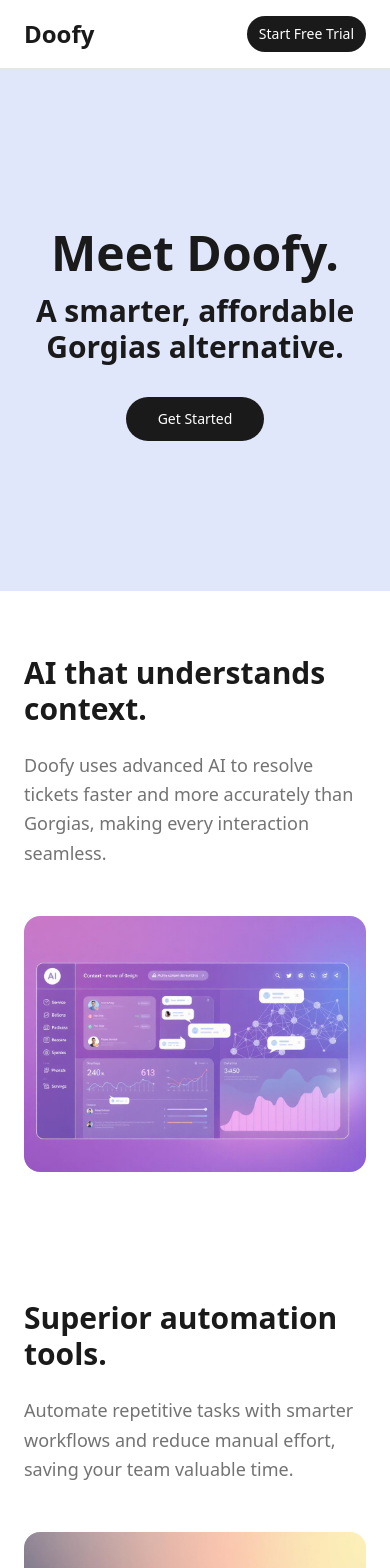
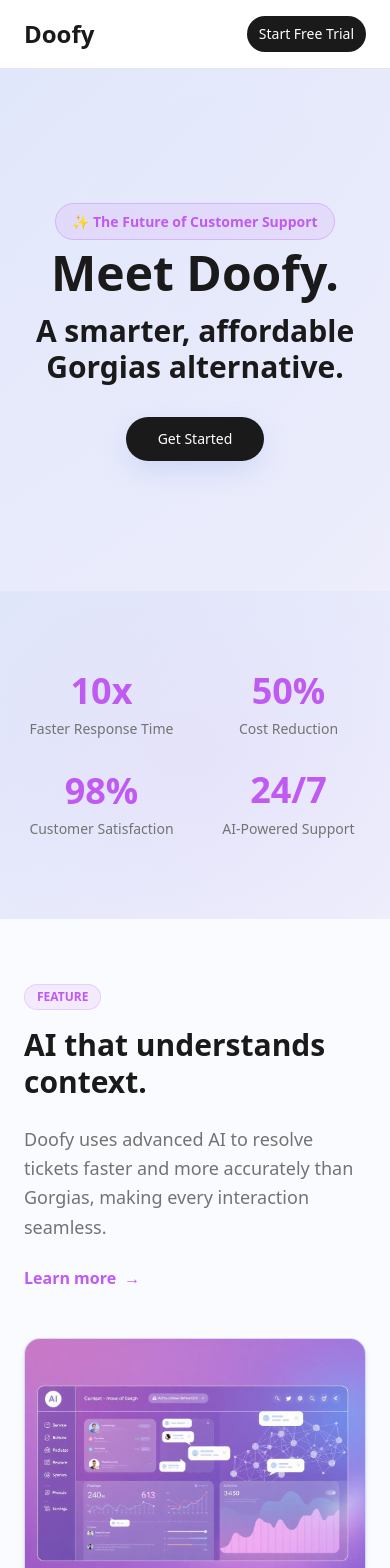
Before and after one commit to sibi-narendran/zendesk-alternative, a React (Vite) app: page / in a window 390 px wide. Shown: the top 1568 px of the page. Built offline with nearby package versions, Linux system fonts and the light colour scheme; the HTML template or start-up script is replaced by a standard one.

Commit message:
Refine UX and add effects

```diff
--- a/src/components/CTASection.tsx
+++ b/src/components/CTASection.tsx
@@ -5,36 +5,46 @@ const CTASection = () => {
   const { ref, isVisible } = useScrollAnimation(0.3);
 
   return (
-    <section ref={ref} className="py-24 bg-background">
-      <div className="container mx-auto px-6 text-center">
+    <section ref={ref} className="py-24 bg-gradient-accent relative overflow-hidden">
+      <div className="absolute inset-0 bg-gradient-radial from-highlight/10 to-transparent pointer-events-none" />
+      <div className="container mx-auto px-6 text-center relative z-10">
         <h2
-          className={`text-4xl md:text-5xl font-bold text-foreground mb-4 transition-all duration-700 ${
+          className={`text-4xl md:text-5xl font-bold text-accent-foreground mb-6 transition-all duration-700 ${
             isVisible ? 'opacity-100 translate-y-0' : 'opacity-0 translate-y-8'
           }`}
+          style={{ transitionDelay: '100ms' }}
         >
-          Ready to switch to Doofy?
+          Ready to switch?
         </h2>
         <p
-          className={`text-lg text-muted-foreground mb-8 transition-all duration-700 delay-200 ${
+          className={`text-xl text-muted-foreground mb-8 max-w-2xl mx-auto transition-all duration-700 ${
             isVisible ? 'opacity-100 translate-y-0' : 'opacity-0 translate-y-8'
           }`}
+          style={{ transitionDelay: '200ms' }}
         >
-          Join hundreds choosing<br />
-          affordable, smarter support<br />
-          today.
+          Join hundreds of businesses that have already made the smart choice.
         </p>
         <div
-          className={`transition-all duration-700 delay-400 ${
+          className={`transition-all duration-700 ${
             isVisible ? 'opacity-100 translate-y-0' : 'opacity-0 translate-y-8'
           }`}
+          style={{ transitionDelay: '300ms' }}
         >
           <Button
             variant="default"
             size="lg"
-            className="rounded-full transition-all duration-300 hover:scale-110 hover:shadow-xl"
+            className="rounded-full transition-all duration-300 hover:scale-110 shadow-glow hover:shadow-xl"
           >
-            Start Your Free Trial
+            Start Free Trial
           </Button>
+        </div>
+        <div className={`mt-12 flex justify-center gap-12 text-sm text-muted-foreground transition-all duration-700 ${
+            isVisible ? 'opacity-100 translate-y-0' : 'opacity-0 translate-y-8'
+          }`}
+          style={{ transitionDelay: '400ms' }}>
+          <span>✓ No credit card required</span>
+          <span>✓ 14-day free trial</span>
+          <span>✓ Cancel anytime</span>
         </div>
       </div>
     </section>
--- a/src/components/FeatureBlock.tsx
+++ b/src/components/FeatureBlock.tsx
@@ -11,7 +11,7 @@ const FeatureBlock = ({ title, description, imageUrl, reverse = false }: Feature
   const { ref, isVisible } = useScrollAnimation(0.2);
 
   return (
-    <section ref={ref} className="py-16 md:py-24">
+    <section ref={ref} className="py-16 md:py-24 bg-feature/30">
       <div className="container mx-auto px-6">
         <div className={`grid md:grid-cols-2 gap-12 items-center ${reverse ? 'md:flex-row-reverse' : ''}`}>
           <div
@@ -20,12 +20,19 @@ const FeatureBlock = ({ title, description, imageUrl, reverse = false }: Feature
             }`}
             style={{ transitionDelay: '100ms' }}
           >
-            <h2 className="text-3xl md:text-4xl font-bold text-foreground mb-6">
+            <div className="inline-block px-3 py-1 rounded-full bg-highlight/10 text-highlight text-xs font-semibold mb-4 border border-highlight/20">
+              FEATURE
+            </div>
+            <h2 className="text-3xl md:text-4xl font-bold text-foreground mb-6 leading-tight">
               {title}
             </h2>
-            <p className="text-lg text-muted-foreground leading-relaxed">
+            <p className="text-lg text-muted-foreground leading-relaxed mb-6">
               {description}
             </p>
+            <div className="flex items-center text-highlight hover:text-highlight/80 transition-colors cursor-pointer group">
+              <span className="font-semibold">Learn more</span>
+              <span className="ml-2 transition-transform group-hover:translate-x-1">→</span>
+            </div>
           </div>
           <div
             className={`${reverse ? 'md:order-1' : ''} transition-all duration-700 ${
@@ -33,11 +40,11 @@ const FeatureBlock = ({ title, description, imageUrl, reverse = false }: Feature
             }`}
             style={{ transitionDelay: '300ms' }}
           >
-            <div className="bg-muted rounded-2xl aspect-[4/3] overflow-hidden group">
+            <div className="bg-gradient-accent rounded-2xl aspect-[4/3] overflow-hidden group shadow-soft hover:shadow-glow transition-all duration-500 border border-accent/20">
               <img
                 src={imageUrl}
                 alt={title}
-                className="w-full h-full object-cover transition-transform duration-500 group-hover:scale-105"
+                className="w-full h-full object-cover transition-transform duration-700 group-hover:scale-110 group-hover:rotate-1"
               />
             </div>
           </div>
--- a/src/components/Hero.tsx
+++ b/src/components/Hero.tsx
@@ -2,9 +2,15 @@ import { Button } from "@/components/ui/button";
 
 const Hero = () => {
   return (
-    <section className="min-h-[70vh] flex items-center justify-center bg-accent pt-20">
-      <div className="container mx-auto px-6 py-24 text-center">
-        <h1 className="text-5xl md:text-6xl font-bold text-accent-foreground mb-4 animate-fade-up">
+    <section className="min-h-[70vh] flex items-center justify-center bg-gradient-primary pt-20 relative overflow-hidden">
+      <div className="absolute inset-0 bg-gradient-radial from-accent/20 to-transparent pointer-events-none" />
+      <div className="container mx-auto px-6 py-24 text-center relative z-10">
+        <div className="inline-block mb-4 animate-fade-up">
+          <span className="px-4 py-2 rounded-full bg-highlight/10 text-highlight border border-highlight/30 text-sm font-semibold">
+            ✨ The Future of Customer Support
+          </span>
+        </div>
+        <h1 className="text-5xl md:text-7xl font-bold text-accent-foreground mb-4 animate-fade-up [animation-delay:100ms] opacity-0 [animation-fill-mode:forwards]">
           Meet Doofy.
         </h1>
         <p className="text-3xl md:text-4xl font-bold text-foreground mb-8 animate-fade-up [animation-delay:200ms] opacity-0 [animation-fill-mode:forwards]">
@@ -14,7 +20,7 @@ const Hero = () => {
           <Button
             variant="default"
             size="lg"
-            className="rounded-full transition-all duration-300 hover:scale-110 hover:shadow-xl"
+            className="rounded-full transition-all duration-300 hover:scale-110 shadow-glow hover:shadow-xl"
           >
             Get Started
           </Button>
--- /dev/null
+++ b/src/components/StatsSection.tsx
@@ -0,0 +1,40 @@
+import { useScrollAnimation } from "@/hooks/useScrollAnimation";
+
+const StatsSection = () => {
+  const { ref, isVisible } = useScrollAnimation(0.2);
+
+  const stats = [
+    { value: "10x", label: "Faster Response Time" },
+    { value: "50%", label: "Cost Reduction" },
+    { value: "98%", label: "Customer Satisfaction" },
+    { value: "24/7", label: "AI-Powered Support" },
+  ];
+
+  return (
+    <section ref={ref} className="py-20 bg-gradient-primary relative overflow-hidden">
+      <div className="absolute inset-0 bg-gradient-radial from-highlight/5 to-transparent pointer-events-none" />
+      <div className="container mx-auto px-6 relative z-10">
+        <div className="grid grid-cols-2 md:grid-cols-4 gap-8">
+          {stats.map((stat, index) => (
+            <div
+              key={index}
+              className={`text-center transition-all duration-700 ${
+                isVisible ? 'opacity-100 translate-y-0' : 'opacity-0 translate-y-8'
+              }`}
+              style={{ transitionDelay: `${index * 100}ms` }}
+            >
+              <div className="text-4xl md:text-5xl font-bold text-highlight mb-2 animate-float" style={{ animationDelay: `${index * 0.2}s` }}>
+                {stat.value}
+              </div>
+              <div className="text-sm md:text-base text-muted-foreground font-medium">
+                {stat.label}
+              </div>
+            </div>
+          ))}
+        </div>
+      </div>
+    </section>
+  );
+};
+
+export default StatsSection;
--- a/src/index.css
+++ b/src/index.css
@@ -39,6 +39,14 @@ All colors MUST be HSL.
     --radius: 0.5rem;
 
     --hero-bg: 225 73% 93%;
+    --gradient-primary: linear-gradient(135deg, hsl(225, 73%, 93%), hsl(240, 70%, 96%));
+    --gradient-accent: linear-gradient(135deg, hsl(225, 73%, 88%), hsl(240, 65%, 90%));
+    --shadow-soft: 0 4px 6px -1px hsl(0 0% 0% / 0.1), 0 2px 4px -1px hsl(0 0% 0% / 0.06);
+    --shadow-glow: 0 10px 30px -5px hsl(225 73% 70% / 0.3);
+
+    --feature-bg: 225 70% 96%;
+    --highlight: 280 85% 65%;
+    --highlight-foreground: 0 0% 100%;
 
     --sidebar-background: 0 0% 98%;
 
@@ -87,6 +95,14 @@ All colors MUST be HSL.
     --ring: 0 0% 80%;
 
     --hero-bg: 225 50% 20%;
+    --gradient-primary: linear-gradient(135deg, hsl(225, 50%, 20%), hsl(240, 45%, 25%));
+    --gradient-accent: linear-gradient(135deg, hsl(225, 50%, 25%), hsl(240, 45%, 30%));
+    --shadow-soft: 0 4px 6px -1px hsl(0 0% 0% / 0.3), 0 2px 4px -1px hsl(0 0% 0% / 0.2);
+    --shadow-glow: 0 10px 30px -5px hsl(225 50% 40% / 0.4);
+
+    --feature-bg: 225 45% 15%;
+    --highlight: 280 75% 55%;
+    --highlight-foreground: 0 0% 100%;
     --sidebar-background: 240 5.9% 10%;
     --sidebar-foreground: 240 4.8% 95.9%;
     --sidebar-primary: 224.3 76.3% 48%;
--- a/src/pages/Index.tsx
+++ b/src/pages/Index.tsx
@@ -1,6 +1,7 @@
 import Header from "@/components/Header";
 import Hero from "@/components/Hero";
 import FeatureBlock from "@/components/FeatureBlock";
+import StatsSection from "@/components/StatsSection";
 import CTASection from "@/components/CTASection";
 import aiContextImg from "@/assets/ai-context.jpg";
 import automationImg from "@/assets/automation.jpg";
@@ -20,6 +21,8 @@ const Index = () => {
     <div className="min-h-screen bg-background">
       <Header />
       <Hero />
+
+      <StatsSection />
 
       <div id="features">
         <FeatureBlock
--- a/tailwind.config.ts
+++ b/tailwind.config.ts
@@ -57,11 +57,27 @@ export default {
           border: "hsl(var(--sidebar-border))",
           ring: "hsl(var(--sidebar-ring))",
         },
+        feature: {
+          DEFAULT: "hsl(var(--feature-bg))",
+        },
+        highlight: {
+          DEFAULT: "hsl(var(--highlight))",
+          foreground: "hsl(var(--highlight-foreground))",
+        },
       },
       borderRadius: {
         lg: "var(--radius)",
         md: "calc(var(--radius) - 2px)",
         sm: "calc(var(--radius) - 4px)",
+      },
+      backgroundImage: {
+        'gradient-radial': 'radial-gradient(var(--tw-gradient-stops))',
+        'gradient-primary': 'var(--gradient-primary)',
+        'gradient-accent': 'var(--gradient-accent)',
+      },
+      boxShadow: {
+        'soft': 'var(--shadow-soft)',
+        'glow': 'var(--shadow-glow)',
       },
       keyframes: {
         "accordion-down": {
@@ -118,6 +134,22 @@ export default {
             transform: "translateY(0)",
           },
         },
+        "float": {
+          "0%, 100%": {
+            transform: "translateY(0)",
+          },
+          "50%": {
+            transform: "translateY(-10px)",
+          },
+        },
+        "glow": {
+          "0%, 100%": {
+            boxShadow: "0 0 20px hsl(225 73% 70% / 0.3)",
+          },
+          "50%": {
+            boxShadow: "0 0 30px hsl(225 73% 70% / 0.5)",
+          },
+        },
       },
       animation: {
         "accordion-down": "accordion-down 0.2s ease-out",
@@ -126,6 +158,8 @@ export default {
         "fade-in": "fade-in 0.6s ease-out",
         "scale-in": "scale-in 0.5s ease-out",
         "slide-down": "slide-down 0.4s ease-out",
+        "float": "float 3s ease-in-out infinite",
+        "glow": "glow 2s ease-in-out infinite",
       },
     },
   },
```
